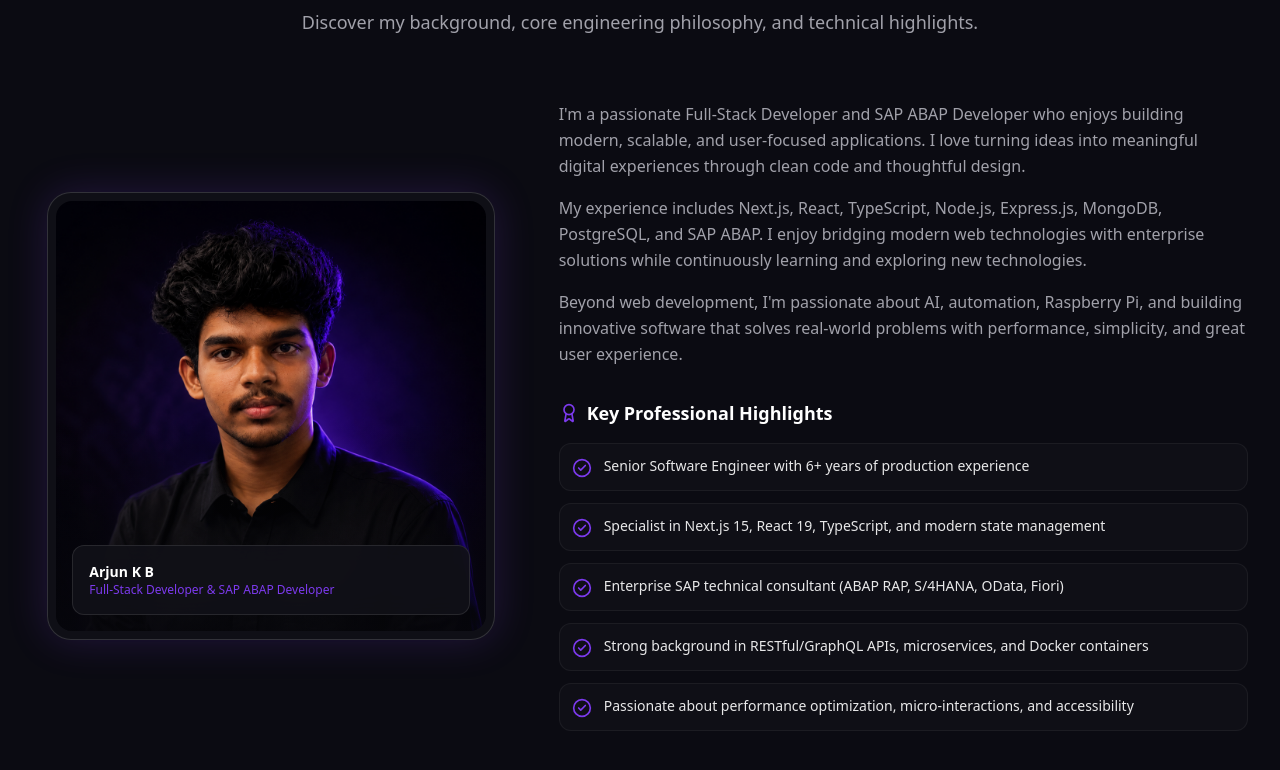
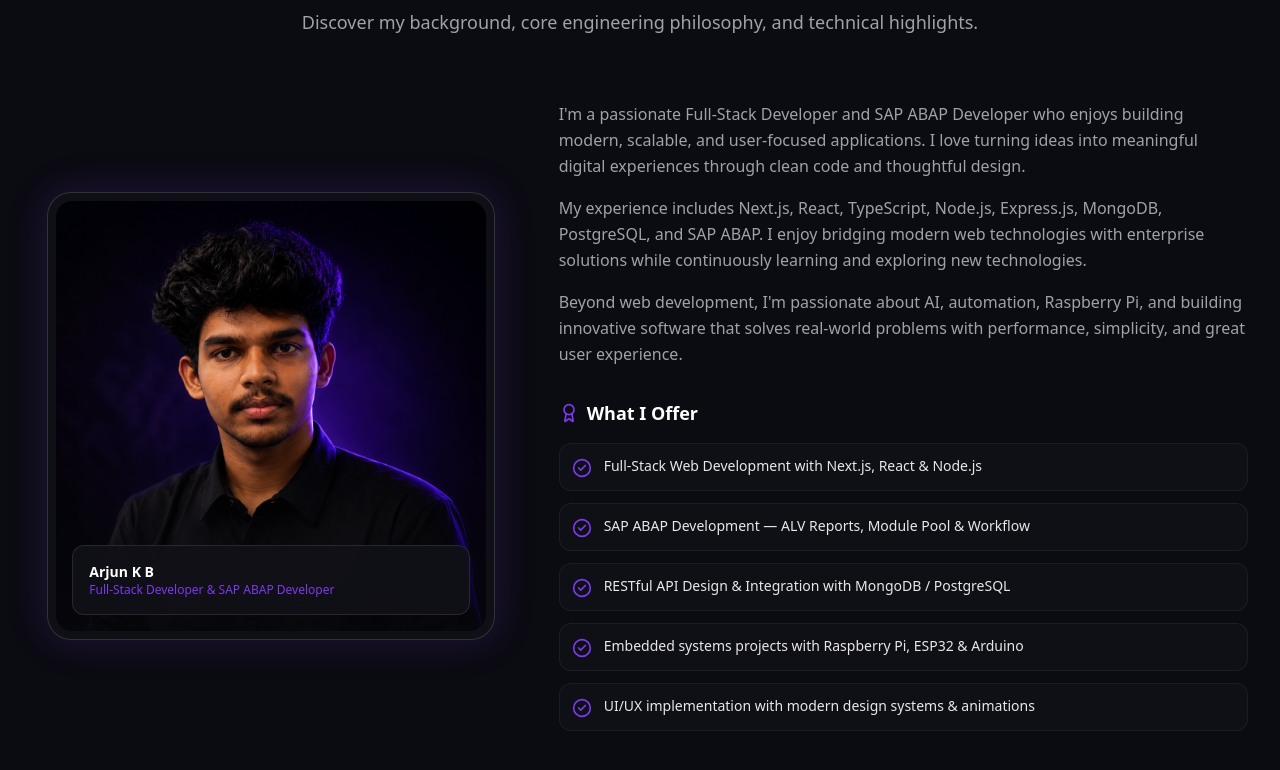
Before and after one commit to arjun-k-b/arjun-kb, a Next.js app: page / in a window 1280 px wide. Shown: the part 1044-1814 px from the top of the page. Built offline with nearby package versions, Linux system fonts and the light colour scheme.

Commit message:
Final touching

```diff
--- a/src/app/layout.tsx
+++ b/src/app/layout.tsx
@@ -59,6 +59,12 @@ export async function generateMetadata(): Promise<Metadata> {
         'max-snippet': -1,
       },
     },
+    icons: {
+      icon: [
+        { url: '/favicon.svg', type: 'image/svg+xml' },
+      ],
+      shortcut: '/favicon.svg',
+    },
   };
 }
 
--- a/src/components/sections/About.tsx
+++ b/src/components/sections/About.tsx
@@ -14,14 +14,6 @@ interface AboutProps {
 }
 
 export const About: React.FC<AboutProps> = ({ siteSettings }) => {
-  const highlights = [
-    'Senior Software Engineer with 6+ years of production experience',
-    'Specialist in Next.js 15, React 19, TypeScript, and modern state management',
-    'Enterprise SAP technical consultant (ABAP RAP, S/4HANA, OData, Fiori)',
-    'Strong background in RESTful/GraphQL APIs, microservices, and Docker containers',
-    'Passionate about performance optimization, micro-interactions, and accessibility',
-  ];
-
   return (
     <section id="about" className="py-24 bg-[#0B0B12] relative overflow-hidden">
       {/* Background ambient lighting */}
@@ -79,7 +71,7 @@ export const About: React.FC<AboutProps> = ({ siteSettings }) => {
             <div className="pt-2">
               <h3 className="text-white text-lg font-semibold mb-4 flex items-center gap-2">
                 <Award className="w-5 h-5 text-[#7C3AED]" />
-                Key Professional Highlights
+                What I Offer
               </h3>
               <motion.div
                 variants={staggerContainer}
@@ -88,16 +80,22 @@ export const About: React.FC<AboutProps> = ({ siteSettings }) => {
                 viewport={{ once: true }}
                 className="space-y-3"
               >
-                {highlights.map((highlight, index) => (
+                {siteSettings.services && siteSettings.services.length > 0 && (
+                  <>
+                    {siteSettings.services.map((service, index) => (
                       <motion.div
                         key={index}
                         variants={fadeIn('up', index * 0.1)}
                         className="flex items-start gap-3 p-3 rounded-xl bg-white/[0.02] border border-white/5 hover:border-[#7C3AED]/40 transition-colors"
                       >
                         <CheckCircle2 className="w-5 h-5 text-[#7C3AED] shrink-0 mt-0.5" />
-                    <span className="text-sm text-white/90 font-medium">{highlight}</span>
+                        <span className="text-sm text-white/90 font-medium">
+                          {service}
+                        </span>
                       </motion.div>
                     ))}
+                  </>
+                )}
               </motion.div>
             </div>
           </motion.div>
--- a/src/components/sections/Hero.tsx
+++ b/src/components/sections/Hero.tsx
@@ -89,7 +89,7 @@ export const Hero: React.FC<HeroProps> = ({ siteSettings }) => {
                 <p className="text-xs text-[#A1A1AA]">Projects</p>
               </div>
               <div className="p-3.5 rounded-xl bg-white/[0.03] border border-white/10 backdrop-blur-sm">
-                <p className="text-2xl sm:text-3xl font-bold text-white">100%</p>
+                <p className="text-2xl sm:text-3xl font-bold text-white">{siteSettings.codeQuality}%</p>
                 <p className="text-xs text-[#A1A1AA]">Code Quality</p>
               </div>
             </div>
--- a/src/data/site-settings.json
+++ b/src/data/site-settings.json
@@ -11,16 +11,23 @@
     "My experience includes Next.js, React, TypeScript, Node.js, Express.js, MongoDB, PostgreSQL, and SAP ABAP. I enjoy bridging modern web technologies with enterprise solutions while continuously learning and exploring new technologies.",
     "Beyond web development, I'm passionate about AI, automation, Raspberry Pi, and building innovative software that solves real-world problems with performance, simplicity, and great user experience."
   ],
+  "services": [
+    "Full-Stack Web Development with Next.js, React & Node.js",
+    "SAP ABAP Development — ALV Reports, Module Pool & Workflow",
+    "RESTful API Design & Integration with MongoDB / PostgreSQL",
+    "Embedded systems projects with Raspberry Pi, ESP32 & Arduino",
+    "UI/UX implementation with modern design systems & animations"
+  ],
   "location": "Kerala, India",
   "email": "kbarjun2468@gmail.com",
   "phone": "+91 9037660610",
   "availability": "Available for Freelance & Full-Time Opportunities",
   "yearsOfExperience": 2,
-  "completedProjects": 10,
+  "completedProjects": 11,
+  "codeQuality": 97.6,
   "satisfiedClients": 2,
-  "githubUrl": "https://github.com/arjun-kb",
+  "githubUrl": "https://github.com/arjun-k-b",
   "linkedinUrl": "https://linkedin.com/in/arjun-kb",
-  "twitterUrl": "https://x.com/arjun_kb",
   "heroImage": "/images/hero-portrait.png",
   "aboutImage": "/images/hero-portrait.png",
   "resumePdf": "/resume/resume.pdf",
--- a/src/types/site.ts
+++ b/src/types/site.ts
@@ -16,12 +16,14 @@ export interface SiteSettings {
   titles: string[];
   bio: string;
   aboutBio: string[];
+  services?: string[];
   location: string;
   email: string;
   phone: string;
   availability: string;
   yearsOfExperience: number;
   completedProjects: number;
+  codeQuality: number;
   satisfiedClients: number;
   githubUrl: string;
   linkedinUrl: string;
```
Also changed, not shown: public/favicon.svg (added). Lines whose indentation alone changed are shown as unchanged.
